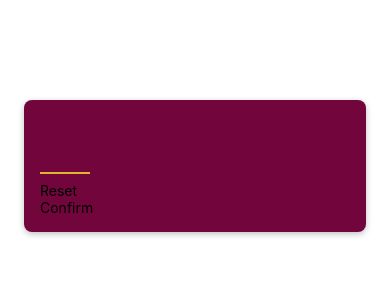
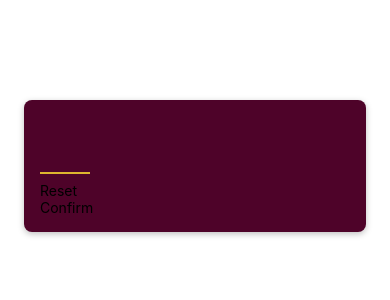
Before and after one commit to UzairKhan313/React-Native-Game-Guess-My-Number, a React Native app: screen / in a window 390 px wide. Shown: the top 300 px of the page. Built offline with nearby package versions, Linux system fonts and the light colour scheme.

Commit message:
Adjusting background color

```diff
--- a/screens/GameStartScreen.js
+++ b/screens/GameStartScreen.js
@@ -22,7 +22,7 @@ const styles = StyleSheet.create({
     marginTop: 100,
     padding: 16,
     marginHorizontal: 24,
-    backgroundColor: "#72063c",
+    backgroundColor: "#4e0329",
     borderRadius: 8,
     elevation: 4, // Elevation is used to Setting up Showdow on Android.
     // For IOS the Following Properties is used to settup the shadow.
```
